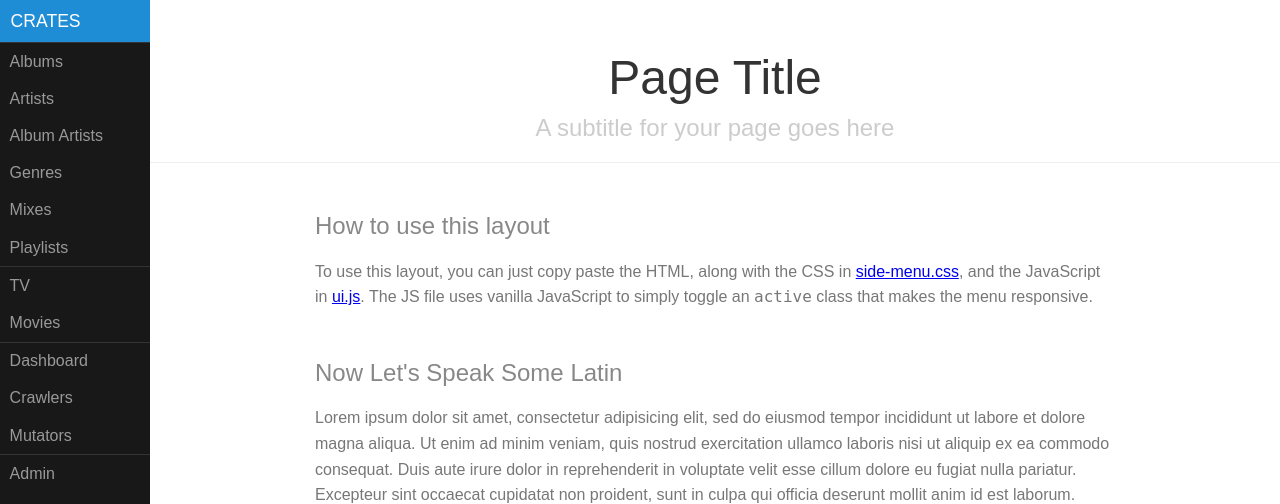
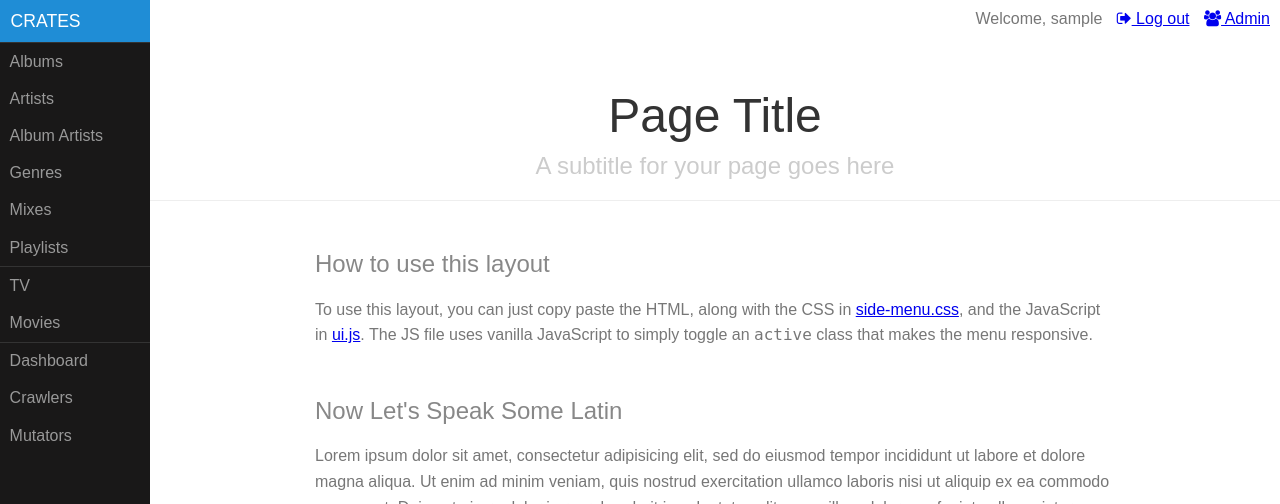
Before and after one commit to naggie/crates, a Django app: page / in a window 1280 px wide. Shown: the top 504 px of the page. Run offline with Django 3.2, Linux system fonts and the light colour scheme; the visitor is signed in with stand-in values (Sample User, id 1); grey boxes are pictures that could not be loaded.

Commit message:
logout, welcome + move admin link (+ conditional)

```diff
--- /dev/null
+++ b/static/crates/main.css
@@ -0,0 +1,8 @@
+.exit {
+    text-align:right;
+    padding:10px;
+}
+
+.exit > * {
+    padding-left:10px;
+}
--- a/templates/crates/base.html
+++ b/templates/crates/base.html
@@ -11,7 +11,9 @@
 
         <!-- <link rel="stylesheet" href="http://yui.yahooapis.com/pure/0.6.0/pure-min.css"> -->
         <link rel="stylesheet" href="{% static "pure/pure-min.css" %}">
-        <link rel="stylesheet" href="{% static "crates/font-awesome-4.3.0/css/font-awesome.min.css" %}">
+        <link rel="stylesheet" href="{% static "font-awesome-4.3.0/css/font-awesome.min.css" %}">
+        {# TODO a build system for CSS/JS #}
+        <link rel="stylesheet" href="{% static "crates/main.css" %}">
         {% block head %}{% endblock %}
     </head>
 
--- a/templates/crates/index.html
+++ b/templates/crates/index.html
@@ -6,6 +6,16 @@
 {% endblock head %}
 
 {% block content %}
+
+<div class="exit">
+    <span>Welcome, {{user.username}}</span>
+    <a href="/accounts/logout/"><i class="fa fa-sign-out"></i> Log out</a>
+
+    {% if request.user.is_superuser %}
+        <a href="/admin/"><i class="fa fa-users"></i> Admin</a>
+    {% endif %}
+</div>
+
 <div id="layout">
     <a href="#menu" id="menuLink" class="menu-link">
         <span></span>
@@ -30,9 +40,6 @@
                 <li class="pure-menu-item"><a href="#" class="pure-menu-link">Dashboard</a></li>
                 <li class="pure-menu-item"><a href="#" class="pure-menu-link">Crawlers</a></li>
                 <li class="pure-menu-item"><a href="#" class="pure-menu-link">Mutators</a></li>
-            </ul>
-            <ul class="pure-menu-list">
-                <li class="pure-menu-item"><a href="/admin/" class="pure-menu-link">Admin</a></li>
             </ul>
         </div>
     </div>
```
